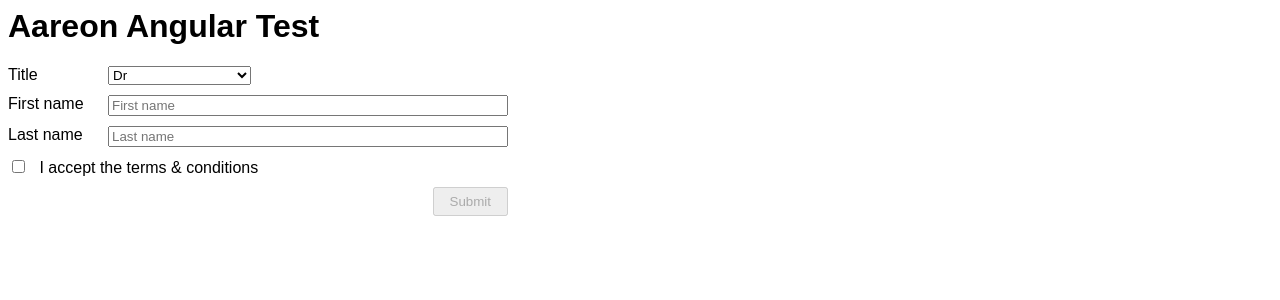
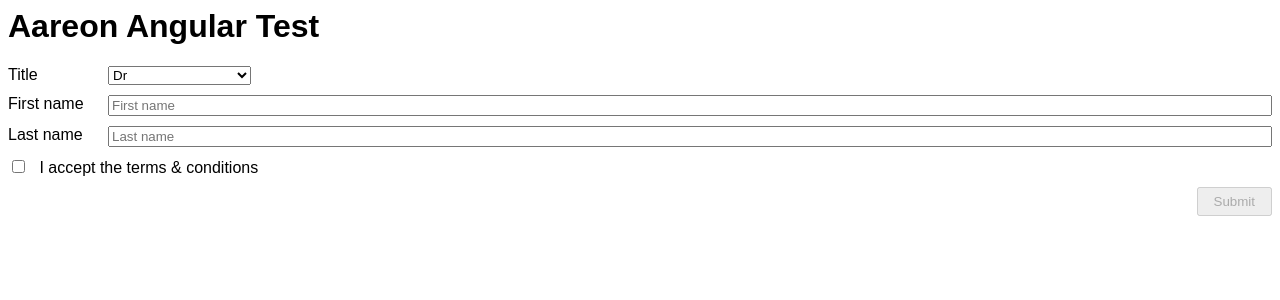
Before and after one commit to Chima42/angular-ivy-2p1ce4, an Angular app: page / in a window 1280 px wide. Shown: the top 300 px of the page. Built offline with nearby package versions, Linux system fonts and the light colour scheme.

Commit message:
1 file modified

```diff
--- a/src/app/simple-form.component.css
+++ b/src/app/simple-form.component.css
@@ -2,7 +2,6 @@ form {
   display: flex;
   gap: 10px;
   flex-direction: column;
-  max-width: 500px;
 }
 
 .name-field {
```
